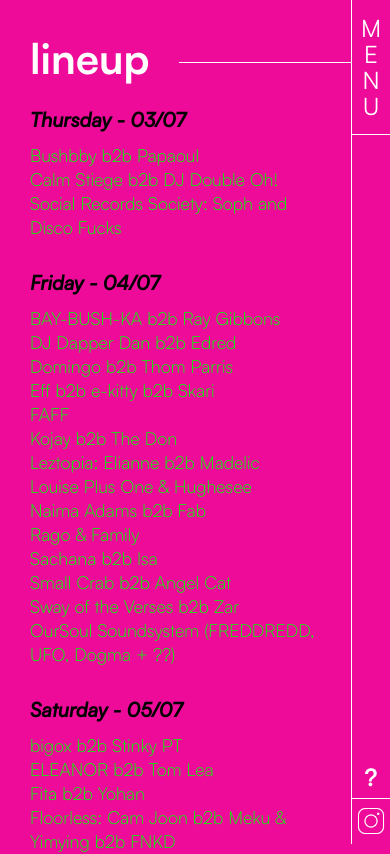
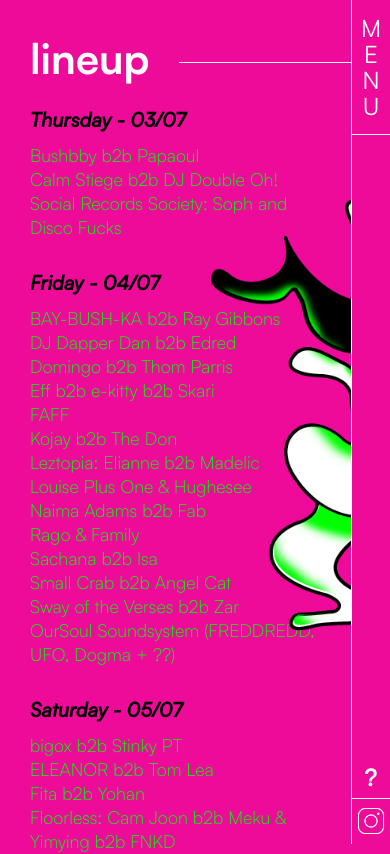
Before and after one commit to juliantran003/dancingfamilyfestival, a Next.js app: page /lineup in a window 390 px wide. Shown: the top 854 px of the page. Built offline with nearby package versions, Linux system fonts and the light colour scheme.

Commit message:
mobile lineup added dancer

```diff
--- a/styles/globals.css
+++ b/styles/globals.css
@@ -1045,6 +1045,18 @@ html {
     top: 62px;
     right: 0;
   }
+  .lineup::before {
+    content: "";
+    position: absolute;
+    width: 600px;
+    height: 600px;
+    top: 80px;
+    left: 52vw;
+
+    background-image: url("/img/dancers/2.png");
+    background-size: contain;
+    background-repeat: no-repeat;
+  }
   .lineup > h1 {
     font-size: 42px;
     font-family: "SatoshiBold";
```
